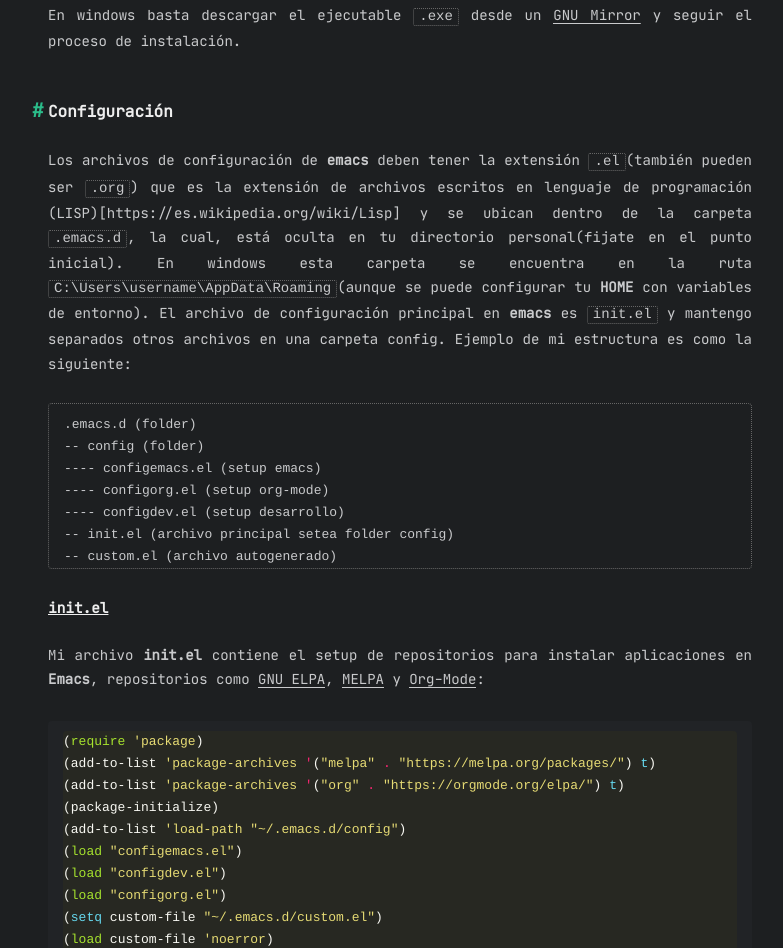
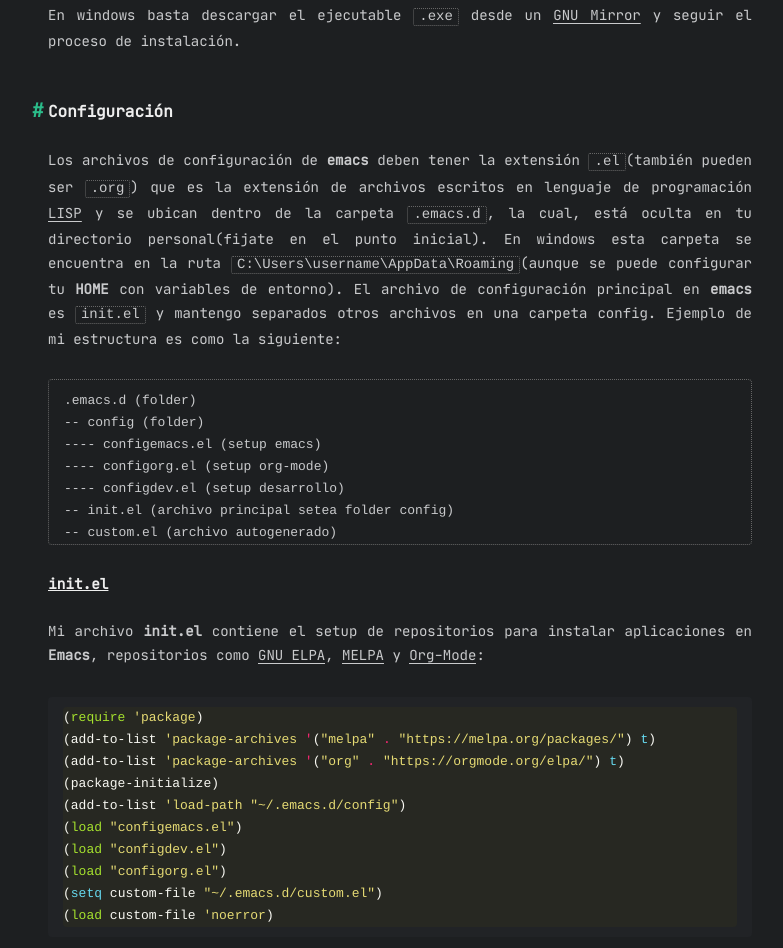
Before and after one commit to framorac/framorac.github.io, a plain HTML site: page posts/mi-configuracion-de-emacs/index.html in a window 1280 px wide. Shown: the part 1988-2936 px from the top of the page, without its empty margins (240-1023 px from the left). Drawn offline with Linux system fonts and the light colour scheme.

Commit message:
deploy: framorac/blog@552fba322ca889b8b6def741451f90afe5ce7fc3

```diff
--- a/posts/mi-configuracion-de-emacs/index.html
+++ b/posts/mi-configuracion-de-emacs/index.html
@@ -8,7 +8,7 @@
 </code></pre></div><h3 id=bsds>BSDs</h3><h4 id=freebsd>FreeBSD</h4><div class=highlight><pre style=color:#f8f8f2;background-color:#272822;-moz-tab-size:4;-o-tab-size:4;tab-size:4><code class=language-bash data-lang=bash>pkg install emacs-devel
 </code></pre></div><h3 id=macos>MacOS</h3><h4 id=homebrew>Homebrew</h4><div class=highlight><pre style=color:#f8f8f2;background-color:#272822;-moz-tab-size:4;-o-tab-size:4;tab-size:4><code class=language-bash data-lang=bash>brew cask install emacs
 </code></pre></div><h4 id=macports>MacPorts</h4><div class=highlight><pre style=color:#f8f8f2;background-color:#272822;-moz-tab-size:4;-o-tab-size:4;tab-size:4><code class=language-bash data-lang=bash>sudo port install emacs-app
-</code></pre></div><h3 id=windows>Windows</h3><p>En windows basta descargar el ejecutable <code>.exe</code> desde un <a href=http://ftpmirror.gnu.org/emacs/windows title="Emacs Windows Download">GNU Mirror</a> y seguir el proceso de instalación.</p><h2 id=configuración>Configuración</h2><p>Los archivos de configuración de <strong>emacs</strong> deben tener la extensión <code>.el</code>(también pueden ser <code>.org</code>) que es la extensión de archivos escritos en lenguaje de programación (LISP)[https://es.wikipedia.org/wiki/Lisp] y se ubican dentro de la carpeta <code>.emacs.d</code>, la cual, está oculta en tu directorio personal(fijate en el punto inicial). En windows esta carpeta se encuentra en la ruta <code>C:\Users\username\AppData\Roaming</code>(aunque se puede configurar tu <strong>HOME</strong> con variables de entorno). El archivo de configuración principal en <strong>emacs</strong> es <code>init.el</code> y mantengo separados otros archivos en una carpeta config. Ejemplo de mi estructura es como la siguiente:</p><pre><code>.emacs.d (folder)
+</code></pre></div><h3 id=windows>Windows</h3><p>En windows basta descargar el ejecutable <code>.exe</code> desde un <a href=http://ftpmirror.gnu.org/emacs/windows title="Emacs Windows Download">GNU Mirror</a> y seguir el proceso de instalación.</p><h2 id=configuración>Configuración</h2><p>Los archivos de configuración de <strong>emacs</strong> deben tener la extensión <code>.el</code>(también pueden ser <code>.org</code>) que es la extensión de archivos escritos en lenguaje de programación <a href=https://es.wikipedia.org/wiki/Lisp>LISP</a> y se ubican dentro de la carpeta <code>.emacs.d</code>, la cual, está oculta en tu directorio personal(fijate en el punto inicial). En windows esta carpeta se encuentra en la ruta <code>C:\Users\username\AppData\Roaming</code>(aunque se puede configurar tu <strong>HOME</strong> con variables de entorno). El archivo de configuración principal en <strong>emacs</strong> es <code>init.el</code> y mantengo separados otros archivos en una carpeta config. Ejemplo de mi estructura es como la siguiente:</p><pre><code>.emacs.d (folder)
 -- config (folder)
 ---- configemacs.el (setup emacs)
 ---- configorg.el (setup org-mode)
```
